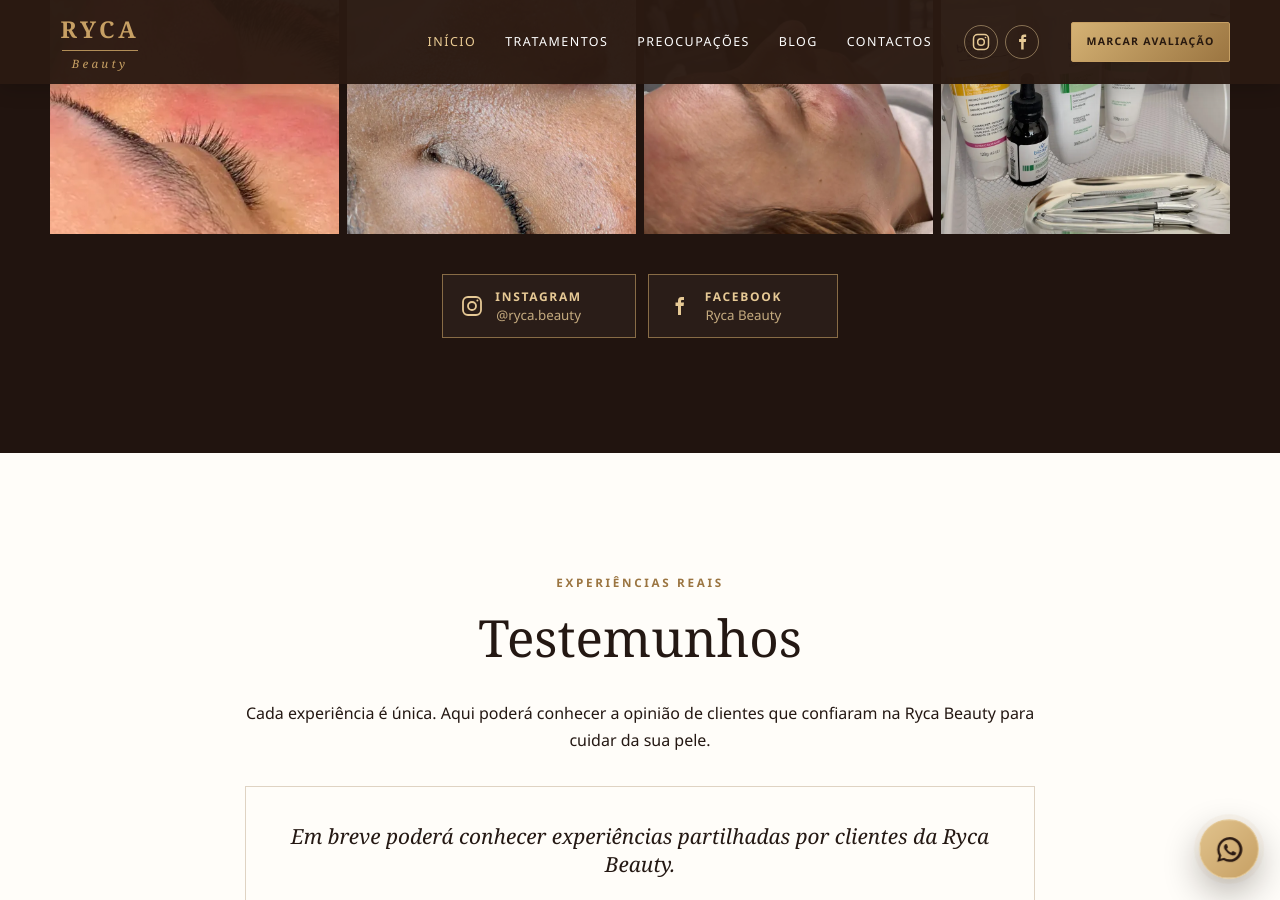
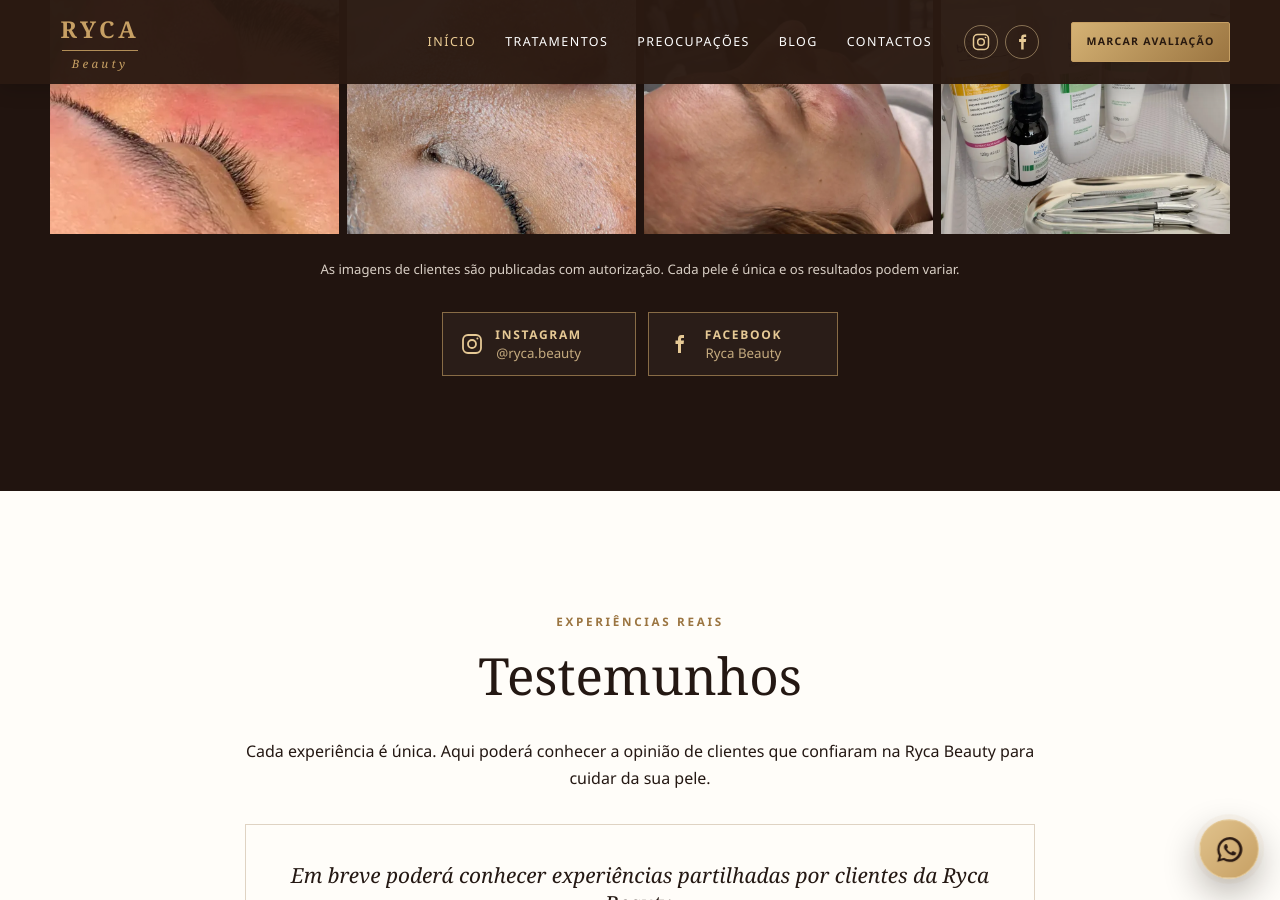
Before and after one commit to andrefilipe95/rycabeauty, a Jekyll site: the page built from index.html, in a window 1280 px wide and 900 px high, scrolled down 5983 px. Built offline with Jekyll 4.4.1, drawn with Linux system fonts in a browser that asks for light colours; some of the changed lines change nothing that is shown.

Commit message:
version2.1

```diff
--- a/_includes/seo-head.html
+++ b/_includes/seo-head.html
@@ -47,5 +47,5 @@
 <meta name="twitter:image" content="{{ social_image }}" />
 <link
   rel="stylesheet"
-  href="{{ '/assets/css/site.css?v=20260730-7' | relative_url }}"
+  href="{{ '/assets/css/site.css?v=20260730-8' | relative_url }}"
 />
--- a/assets/css/site.css
+++ b/assets/css/site.css
@@ -52,13 +52,17 @@
 .gallery-lightbox{position:fixed;z-index:2100;inset:0;display:none;place-items:center;padding:24px}
 .gallery-lightbox.open{display:grid}
 .gallery-lightbox-backdrop{position:absolute;inset:0;background:rgba(12,7,5,.9);backdrop-filter:blur(10px)}
-.gallery-lightbox-dialog{position:relative;z-index:1;display:grid;place-items:center;max-width:min(940px,92vw);max-height:90vh}
+.gallery-lightbox-dialog{position:relative;z-index:1;width:min(940px,92vw);max-height:90vh;outline:none}
+.gallery-lightbox-stage{position:relative;display:grid;min-height:220px;place-items:center;touch-action:pan-y}
 .gallery-lightbox-dialog img{width:auto;max-width:100%;max-height:90vh;object-fit:contain;box-shadow:0 25px 80px rgba(0,0,0,.45)}
-.gallery-lightbox-close{position:absolute;z-index:2;top:-18px;right:-18px;display:grid;place-items:center;width:48px;height:48px;padding:0;border:1px solid rgba(230,201,149,.72);border-radius:50%;background:rgba(43,26,18,.9);color:var(--gold);box-shadow:0 12px 30px rgba(0,0,0,.34);backdrop-filter:blur(12px);transition:transform .28s ease,background .28s ease,border-color .28s ease}
-.gallery-lightbox-close span{position:absolute;width:20px;height:1.5px;border-radius:999px;background:currentColor}
-.gallery-lightbox-close span:first-child{transform:rotate(45deg)}
-.gallery-lightbox-close span:last-child{transform:rotate(-45deg)}
-.gallery-lightbox-close:hover,.gallery-lightbox-close:focus-visible{transform:rotate(90deg) scale(1.06);border-color:var(--gold);background:var(--gold);color:var(--brown)}
+.gallery-lightbox-nav{position:absolute;z-index:2;top:50%;display:grid;width:48px;height:48px;padding:0;place-items:center;border:1px solid rgba(230,201,149,.68);border-radius:50%;background:rgba(43,26,18,.82);color:var(--gold);box-shadow:0 10px 28px rgba(0,0,0,.3);transform:translateY(-50%);transition:background .2s,color .2s,transform .2s}
+.gallery-lightbox-nav--previous{left:14px}
+.gallery-lightbox-nav--next{right:14px}
+.gallery-lightbox-nav span{width:11px;height:11px;border-bottom:2px solid currentColor;border-left:2px solid currentColor}
+.gallery-lightbox-nav--previous span{transform:translateX(2px) rotate(45deg)}
+.gallery-lightbox-nav--next span{transform:translateX(-2px) rotate(225deg)}
+.gallery-lightbox-nav:hover,.gallery-lightbox-nav:focus-visible{background:var(--gold);color:var(--brown);transform:translateY(-50%) scale(1.06)}
+.gallery-consent-note{max-width:650px;margin:-1rem auto 2rem;color:#d9cfc5;font-size:.82rem;text-align:center}
 .modal-open{overflow:hidden}
 
 /* Botão flutuante de WhatsApp */
@@ -75,6 +79,13 @@
   .social-link{width:100%}
   .social-links--gallery .social-link{justify-content:center;text-align:center}
   .social-links--gallery .social-link span{align-items:center}
+  .gallery-lightbox{padding:14px}
+  .gallery-lightbox-dialog{width:min(100%,94vw)}
+  .gallery-lightbox-nav{top:auto;bottom:12px;width:44px;height:44px;transform:none}
+  .gallery-lightbox-nav:hover,.gallery-lightbox-nav:focus-visible{transform:scale(1.04)}
+  .gallery-lightbox-nav--previous{left:12px}
+  .gallery-lightbox-nav--next{right:12px}
+  .gallery-lightbox-dialog img{max-height:88vh}
   .whatsapp-float{left:14px;bottom:14px;width:54px;height:54px;min-height:54px;padding:0;justify-content:center}
   .whatsapp-float span{display:none}
 }
--- a/assets/js/site.js
+++ b/assets/js/site.js
@@ -66,12 +66,31 @@
       comparison.setAttribute("data-position", `${range.value}%`);
     };
     range?.addEventListener("input", updateComparison);
-    if (range) updateComparison();
+    if (range) comparison.setAttribute("data-position", `${range.value}%`);
   });
 
   const lightbox = document.querySelector("[data-gallery-lightbox]");
   const lightboxImage = lightbox?.querySelector("[data-gallery-lightbox-image]");
+  const lightboxPrevious = lightbox?.querySelector("[data-gallery-previous]");
+  const lightboxNext = lightbox?.querySelector("[data-gallery-next]");
+  const lightboxStage = lightbox?.querySelector(".gallery-lightbox-stage");
+  const galleryItems = [...document.querySelectorAll("[data-gallery-image]")];
   let galleryTrigger = null;
+  let currentGalleryIndex = 0;
+  let touchStartX = 0;
+  let touchStartY = 0;
+
+  const showGalleryImage = (index) => {
+    if (!lightboxImage || galleryItems.length === 0) return;
+    currentGalleryIndex = (index + galleryItems.length) % galleryItems.length;
+    const item = galleryItems[currentGalleryIndex];
+    lightboxImage.src = item.dataset.galleryImage;
+    lightboxImage.alt = item.dataset.galleryAlt || "Imagem da galeria Ryca Beauty";
+  };
+
+  const moveGallery = (direction) => {
+    showGalleryImage(currentGalleryIndex + direction);
+  };
 
   const closeGallery = () => {
     if (!lightbox || !lightboxImage) return;
@@ -83,24 +102,49 @@
     galleryTrigger?.focus();
   };
 
-  document.querySelectorAll("[data-gallery-image]").forEach((item) => {
+  galleryItems.forEach((item, index) => {
     item.addEventListener("click", () => {
       if (!lightbox || !lightboxImage) return;
       galleryTrigger = item;
-      lightboxImage.src = item.dataset.galleryImage;
-      lightboxImage.alt = item.dataset.galleryAlt || "Imagem da galeria Ryca Beauty";
+      showGalleryImage(index);
       lightbox.classList.add("open");
       lightbox.setAttribute("aria-hidden", "false");
       document.body.classList.add("modal-open");
-      lightbox.querySelector(".gallery-lightbox-close")?.focus();
+      lightbox.querySelector(".gallery-lightbox-dialog")?.focus();
     });
+  });
+
+  if (galleryItems.length < 2) {
+    if (lightboxPrevious) lightboxPrevious.hidden = true;
+    if (lightboxNext) lightboxNext.hidden = true;
+  }
+  lightboxPrevious?.addEventListener("click", () => moveGallery(-1));
+  lightboxNext?.addEventListener("click", () => moveGallery(1));
+
+  lightboxStage?.addEventListener("touchstart", (event) => {
+    const touch = event.changedTouches[0];
+    touchStartX = touch.clientX;
+    touchStartY = touch.clientY;
+  }, { passive: true });
+  lightboxStage?.addEventListener("touchend", (event) => {
+    const touch = event.changedTouches[0];
+    const movementX = touch.clientX - touchStartX;
+    const movementY = touch.clientY - touchStartY;
+    if (Math.abs(movementX) < 45 || Math.abs(movementX) <= Math.abs(movementY)) return;
+    moveGallery(movementX < 0 ? 1 : -1);
+  }, { passive: true });
+  lightboxStage?.addEventListener("click", (event) => {
+    if (event.target === lightboxStage) closeGallery();
   });
 
   lightbox?.querySelectorAll("[data-gallery-close]").forEach((button) => {
     button.addEventListener("click", closeGallery);
   });
   document.addEventListener("keydown", (event) => {
-    if (event.key === "Escape" && lightbox?.classList.contains("open")) closeGallery();
+    if (!lightbox?.classList.contains("open")) return;
+    if (event.key === "Escape") closeGallery();
+    if (event.key === "ArrowLeft") moveGallery(-1);
+    if (event.key === "ArrowRight") moveGallery(1);
   });
 
   const form = document.getElementById("contact-form");
--- a/index.html
+++ b/index.html
@@ -359,6 +359,10 @@
         />
       </button>
     </div>
+    <p class="gallery-consent-note">
+      As imagens de clientes são publicadas com autorização. Cada pele é única
+      e os resultados podem variar.
+    </p>
     {% include social-links.html context="gallery" %}
   </div>
 </section>
@@ -370,17 +374,27 @@
     role="dialog"
     aria-modal="true"
     aria-label="Imagem ampliada da galeria"
+    tabindex="-1"
   >
+    <div class="gallery-lightbox-stage">
       <button
-      class="gallery-lightbox-close"
+        class="gallery-lightbox-nav gallery-lightbox-nav--previous"
         type="button"
-      data-gallery-close
-      aria-label="Fechar imagem"
+        data-gallery-previous
+        aria-label="Ver imagem anterior"
       >
-      <span aria-hidden="true"></span>
         <span aria-hidden="true"></span>
       </button>
       <img data-gallery-lightbox-image src="" alt="" />
+      <button
+        class="gallery-lightbox-nav gallery-lightbox-nav--next"
+        type="button"
+        data-gallery-next
+        aria-label="Ver imagem seguinte"
+      >
+        <span aria-hidden="true"></span>
+      </button>
+    </div>
   </div>
 </div>
 
```
Lines whose indentation alone changed are shown as unchanged.
